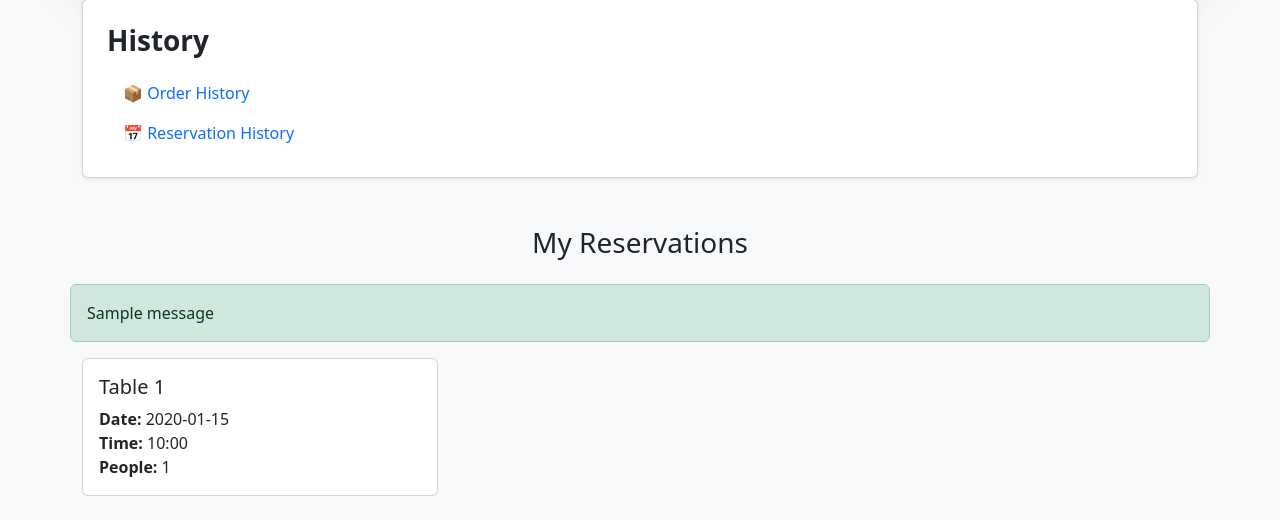
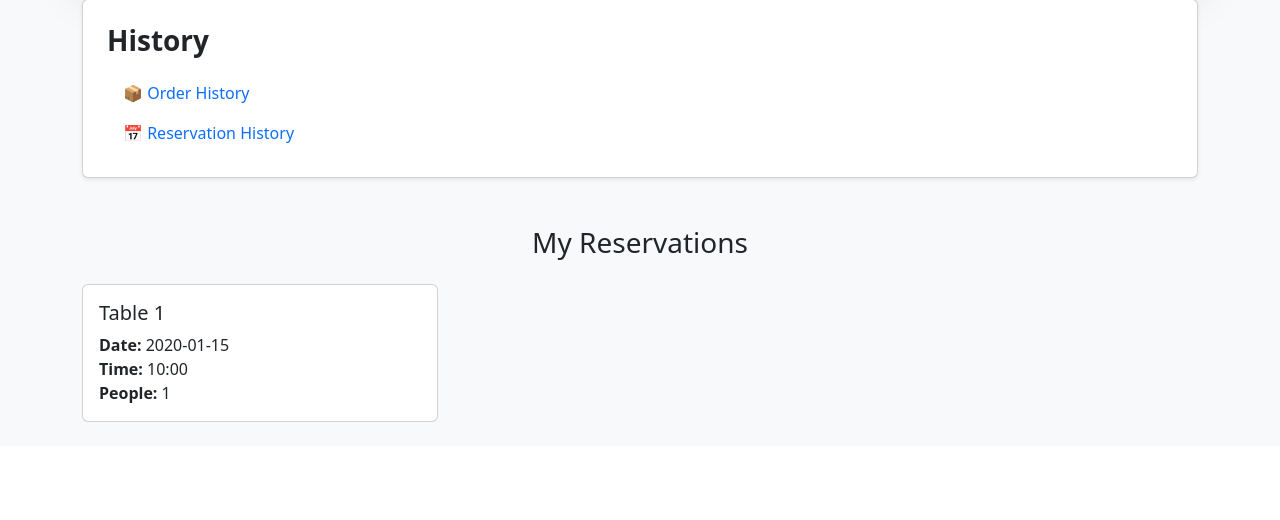
Before and after one commit to ninikurashvili/restaurant_website, a Django app: page /reservation/my-reservations/ in a window 1280 px wide. Shown: the part 447-967 px from the top of the page. After the commit the page ends 869 px from the top, so only its background shows below. Run offline with Django 5.2, Linux system fonts and the light colour scheme; a user stored in the database is signed in; tables that the repository leaves empty hold one stand-in row (values such as "Sample post"); one stand-in notice (Sample message) is shown; some libraries are stand-ins or nearby versions.

Commit message:
Updated templates and views2

```diff
--- a/reservations/templates/my_reservation.html
+++ b/reservations/templates/my_reservation.html
@@ -4,13 +4,6 @@
     <h3 class="mt-4 text-center mb-4">My Reservations</h3>
     {% if reservations %}
         <div class="row">
-    {% if messages %}
-    {% for message in messages %}
-        <div class="alert alert-{{ message.tags }}">
-            {{ message }}
-        </div>
-    {% endfor %}
-     {% endif %}
             {% for res in reservations %}
                 <div class="col-md-4 mb-4">
                     <div class="card">
--- a/reservations/views.py
+++ b/reservations/views.py
@@ -88,5 +88,4 @@ def cancel_reservation(request, reservation_id):
         messages.error(request, "You cannot cancel a past reservation.")
         return redirect('view_reservations')
     reservation.delete()
-    messages.success(request, "Your reservation has been canceled successfully.")
     return redirect('view_reservations')
```
Also changed, not shown: orders/templates/order_history.html (+0 -7 lines).
